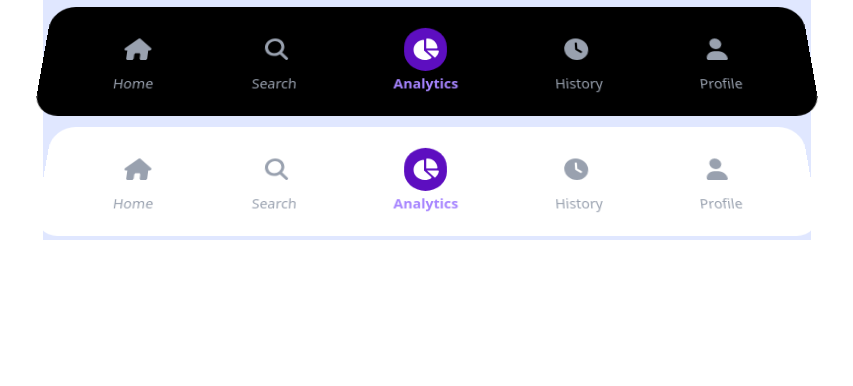
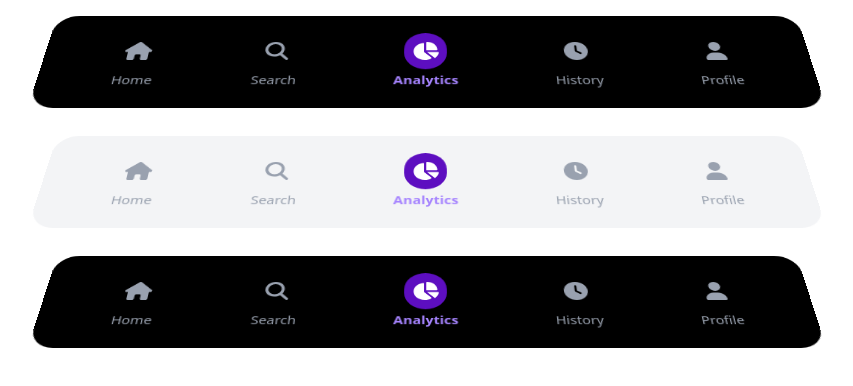
Before and after one commit to JayArch97/madeblu2, a React (Vite) app in the folder Madeblu/madeblu-test/: page / in a window 1280 px wide. Shown: the top 386 px of the page, without its empty margins (213-1066 px from the left). Built offline with nearby package versions, Linux system fonts and the light colour scheme.

Commit message:
adding more styling and some needed packages for the drag, drop

```diff
--- a/Madeblu/madeblu-test/Components/FourthPage.jsx
+++ b/Madeblu/madeblu-test/Components/FourthPage.jsx
@@ -22,9 +22,9 @@ export default function FourthPage() {
   return (
     <>
     <div className="h-full w-full flex items-center justify-center">
-    <div className="items-center justify-center bg-[#e0e7ff]">
+    <div className="items-center justify-center bg-white">
       <div className="perspective-1000">
-        <div className="rotate-x-25  md:w-[60vw] h-[15vh] bg-black text-white rounded-3xl flex items-center justify-around px-6">
+        <div className="rotate-x-40  md:w-[60vw] h-[15vh] bg-black text-white rounded-3xl flex items-center justify-around px-6">
           {navItems.map((item) => (
             <NavItem
               key={item.label}
@@ -37,7 +37,20 @@ export default function FourthPage() {
         </div>
       </div>
         <div className="perspective-1000">
-          <div className="rotate-x-25  md:w-[60vw] h-[15vh] bg-white text-black rounded-3xl flex items-center justify-around px-6">
+          <div className="rotate-x-40  md:w-[60vw] h-[15vh] bg-gray-100 text-black rounded-3xl flex items-center justify-around px-6">
+            {navItems.map((item) => (
+              <NavItem
+                key={item.label}
+                icon={item.icon}
+                label={item.label}
+                active={activeTab === item.label}
+                onClick={() => setActiveTab(item.label)}
+              />
+            ))}
+          </div>
+      </div>
+      <div className="perspective-1000">
+          <div className="rotate-x-40  md:w-[60vw] h-[15vh] bg-black text-white rounded-3xl flex items-center justify-around px-6">
             {navItems.map((item) => (
               <NavItem
                 key={item.label}
--- a/Madeblu/madeblu-test/package.json
+++ b/Madeblu/madeblu-test/package.json
@@ -15,6 +15,8 @@
     "@fortawesome/react-fontawesome": "^0.2.2",
     "@tailwindcss/vite": "^4.1.4",
     "react": "^19.0.0",
+    "react-dnd": "^16.0.1",
+    "react-dnd-html5-backend": "^16.0.1",
     "react-dom": "^19.0.0",
     "tailwindcss": "^4.1.4"
   },
```
Also changed, not shown: 1 other file (tests, documents, lock files or other folders).
